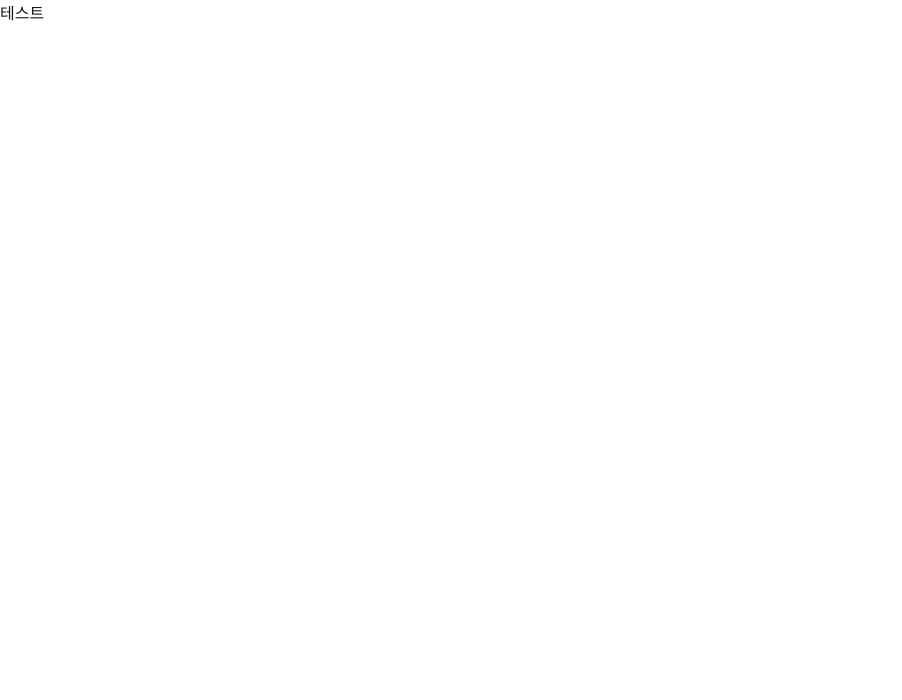
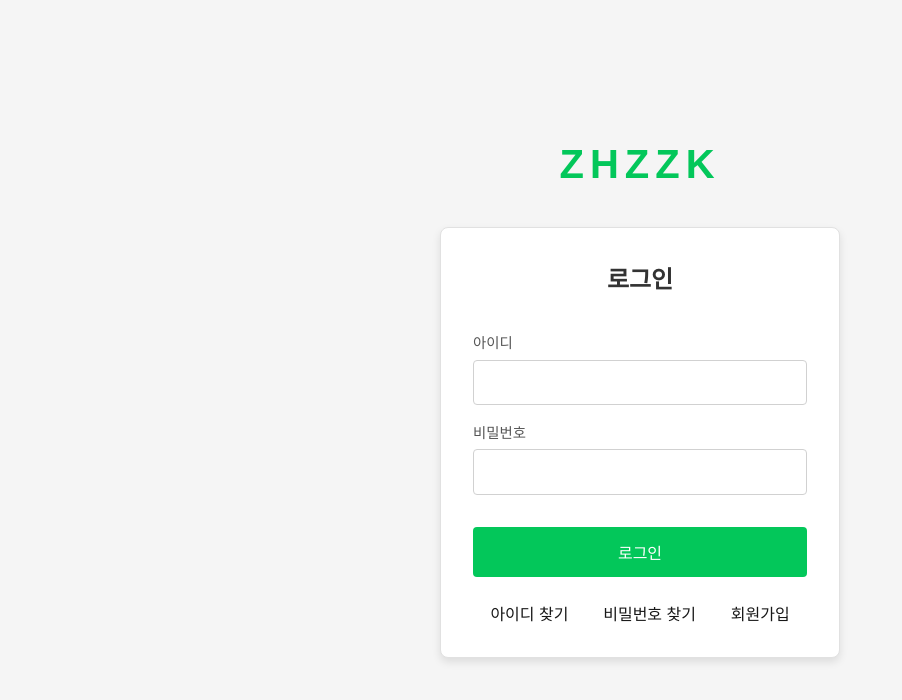
Before and after one commit to DaeSoeps/zhzzk, a Next.js app in the folder frontend/: page /login in a window 1280 px wide. Shown: the top 700 px of the page, without its empty margins (0-902 px from the left). Built offline with nearby package versions, Linux system fonts and the light colour scheme.

Commit message:
FEAT: 로그인 페이지 디자인 수정, 기능구현

```diff
--- a/frontend/app/login/page.tsx
+++ b/frontend/app/login/page.tsx
@@ -1,7 +1,103 @@
-export default function Login() {
+'use client'
+import "./style.css";
+import React, { useState } from 'react';
+
+
+const LoginForm: React.FC = () => {
+    // 상태 관리
+    const [id, setId] = useState<string>('');
+    const [password, setPassword] = useState<string>('');
+    const [idError, setIdError] = useState<string>('');
+    const [passwordError, setPasswordError] = useState<string>('');
+
+    // 입력 검증 함수
+    const validateInputs = (): boolean => {
+        let isValid = true;
+        setIdError('');
+        setPasswordError('');
+
+        if (id.trim() === '') {
+            setIdError('아이디를 입력해 주세요.');
+            isValid = false;
+        }
+
+        if (password.trim() === '') {
+            setPasswordError('비밀번호를 입력해 주세요.');
+            isValid = false;
+        }
+
+        return isValid;
+    };
+
+    // 폼 제출 핸들러
+    const handleSubmit = (event: React.FormEvent) => {
+        event.preventDefault(); // 폼 제출 기본 동작 방지
+
+        if (validateInputs()) {
+            // 로그인 요청 처리
+            console.log('로그인 요청을 처리합니다.');
+            // 여기에 서버 요청 코드 추가 가능
+        }
+    };
 
     return (
-        <div>테스트</div>
+        <>
+            <div className="logo">ZHZZK</div>
+            <div className="login-container">
+                <h2>로그인</h2>
+                <form onSubmit={handleSubmit}>
+                    <div className="input-group">
+                        <label htmlFor="id">아이디</label>
+                        <input
+                            type="text"
+                            id="id"
+                            value={id}
+                            onChange={(e) => setId(e.target.value)}
+                        />
+                        {idError && <span className="error-message">{idError}</span>}
+                    </div>
+                    <div className="input-group">
+                        <label htmlFor="password">비밀번호</label>
+                        <input
+                            type="password"
+                            id="password"
+                            value={password}
+                            onChange={(e) => setPassword(e.target.value)}
+                        />
+                        {passwordError && <span className="error-message">{passwordError}</span>}
+                    </div>
+                    <button type="submit" className="login-button">로그인</button>
+                </form>
+                <div className="link-container">
+                    <a href="#" className="link">아이디 찾기</a>
+                    <a href="#" className="link">비밀번호 찾기</a>
+                    <a href="#" className="link">회원가입</a>
+                </div>
+            </div>
+            {/* <div className="logo">ZHZZK</div>
+            <div className="login-container">
+                <h2>로그인</h2>
+                <form id="loginForm">
+                    <div className="input-group">
+                        <label htmlFor="id">아이디</label>
+                        <input type="text" id="id" name="id" required></input>
+                    </div>
+                    <div className="input-group">
+                        <label htmlFor="pw">비밀번호</label>
+                        <input type="password" id="pw" name="pw" required></input>
+                    </div>
+                    <button type="submit" className="login-button">로그인</button>
+                </form>
+
+                <div className="link-container">
+                    <a href="#" className="link">아이디 찾기</a>
+                    <a href="#" className="link">비밀번호 찾기</a>
+                    <a href="#" className="link">회원가입</a>
+                </div>
+            </div> */}
+        </>
     )
 
 }
+
+export default LoginForm;
--- /dev/null
+++ b/frontend/app/login/style.css
@@ -0,0 +1,87 @@
+* {
+    box-sizing: border-box;
+    margin: 0;
+    padding: 0;
+}
+
+body {
+    display: flex;
+    flex-direction: column;
+    justify-content: center;
+    align-items: center;
+    height: 100vh;
+    font-family: Arial, sans-serif;
+    background-color: #f5f5f5;
+}
+
+.logo {
+    font-size: 2.5em;
+    font-weight: bold;
+    color: #03c75a; /* 초록색 색상 */
+    margin-bottom: 1em;
+    letter-spacing: 0.15em;
+    text-align: center;
+}
+
+.login-container {
+    width: 100%;
+    max-width: 400px;
+    padding: 2em;
+    background-color: #ffffff;
+    border: 1px solid #e1e1e1;
+    box-shadow: 0 4px 8px rgba(0, 0, 0, 0.1);
+    border-radius: 8px;
+    text-align: center;
+}
+
+h2 {
+    margin-bottom: 1.5em;
+    color: #333333;
+}
+
+.input-group {
+    margin-bottom: 1em;
+    text-align: left;
+}
+
+.input-group label {
+    display: block;
+    font-size: 0.9em;
+    color: #555555;
+    margin-bottom: 0.5em;
+}
+
+.input-group input {
+    width: 100%;
+    padding: 0.8em;
+    font-size: 1em;
+    border: 1px solid #d1d1d1;
+    border-radius: 4px;
+}
+
+.input-group input:focus {
+    border-color: #03c75a;
+    outline: none;
+}
+
+.login-button {
+    width: 100%;
+    padding: 0.8em;
+    font-size: 1em;
+    color: #ffffff;
+    background-color: #03c75a;
+    border: none;
+    border-radius: 4px;
+    cursor: pointer;
+    margin-top: 1em;
+}
+
+.login-button:hover {
+    background-color: #029d4d;
+}
+
+.link-container {
+    display: flex;
+    justify-content: space-around;
+    margin-top: 1.5em;
+}
--- a/frontend/app/page.tsx
+++ b/frontend/app/page.tsx
@@ -7,6 +7,7 @@ export default function Home() {
     <div className={styles.page}>
       <main className={styles.main}>
        <Link href="/login">login</Link>
+       <Link href="/main">main</Link>
       </main>
       <footer className={styles.footer}>
         <a
```
